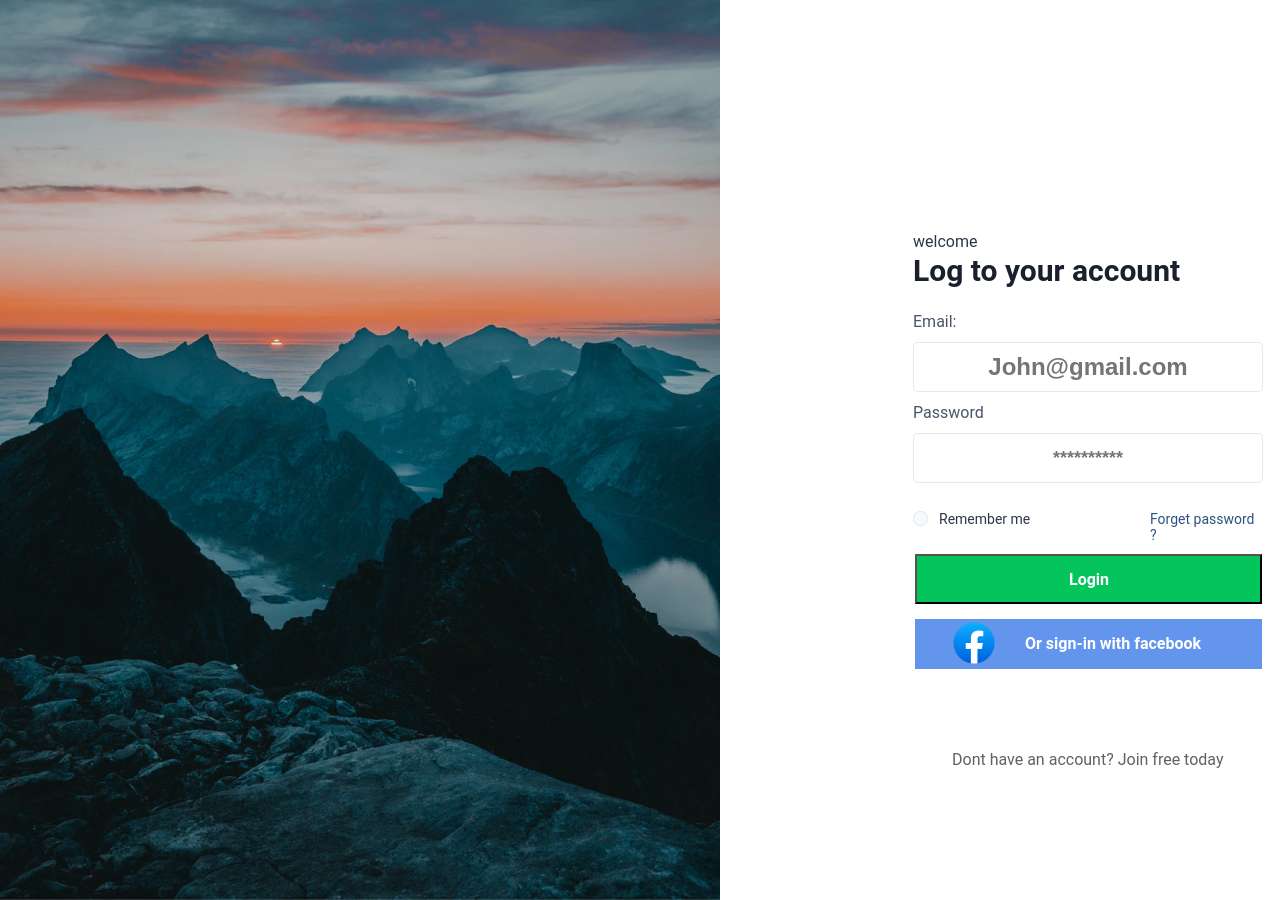
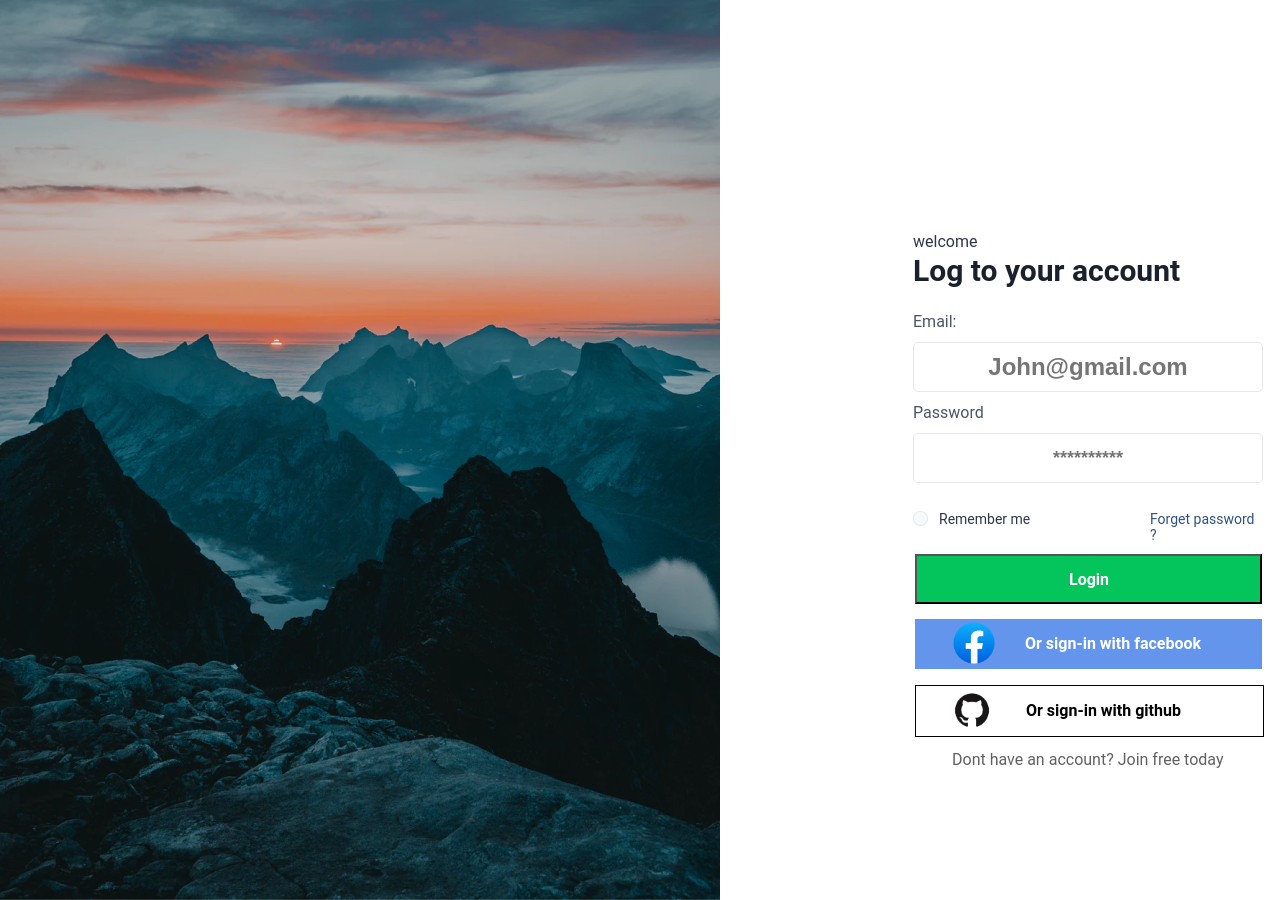
Before and after one commit to DailySymfo/Facebook-Api-Symfony, a Symfony app: template templates/home/index.html.twig in a window 1280 px wide. Run offline with Twig, Linux system fonts and the light colour scheme; the template is opened without the code that fills it, so the values that code supplies are empty; some libraries are stand-ins or nearby versions.

Commit message:
commit 2

```diff
--- a/templates/home/index.html.twig
+++ b/templates/home/index.html.twig
@@ -271,6 +271,46 @@
         color: #616161;
         text-decoration: none;
     }
+
+
+    .github-login-card
+    {
+        position: absolute;
+        width: 347px;
+        height: 50px;
+        left: 915px;
+        top: 685px;
+        border: 1px solid black;
+    }
+
+    .github-login
+    {
+        position: absolute;
+        width: 177px;
+        left: 31.7%;
+        right: 22.48%;
+        top: 30%;
+        bottom: 32%;
+        font-family: 'Roboto';
+        font-style: normal;
+        font-weight: 700;
+        font-size: 16px;
+        line-height: 19px;
+        color: black;
+        text-decoration: none;
+
+    }
+
+    .github-icon
+    {
+        position: absolute;
+        left: -56%;
+        right: 71.47%;
+        top: -452%;
+        bottom: 30%;
+        transform: scale(0.09);
+    }
+
 </style>
 
 <div class="container">
@@ -319,6 +359,15 @@
 
        </div>
 
+
+       <div class="github-login-card">
+
+            <a href="" class="github-login">Or sign-in with github</a>
+
+            <img src="{{asset('/image/github-icon.png')}}" alt="" class="github-icon">
+
+       </div>
+
           <a href="#" class="account">Dont have an account? Join free today</a>
     </div>
 
```
Also changed, not shown: README.md, public/image/github-icon.png (added).
